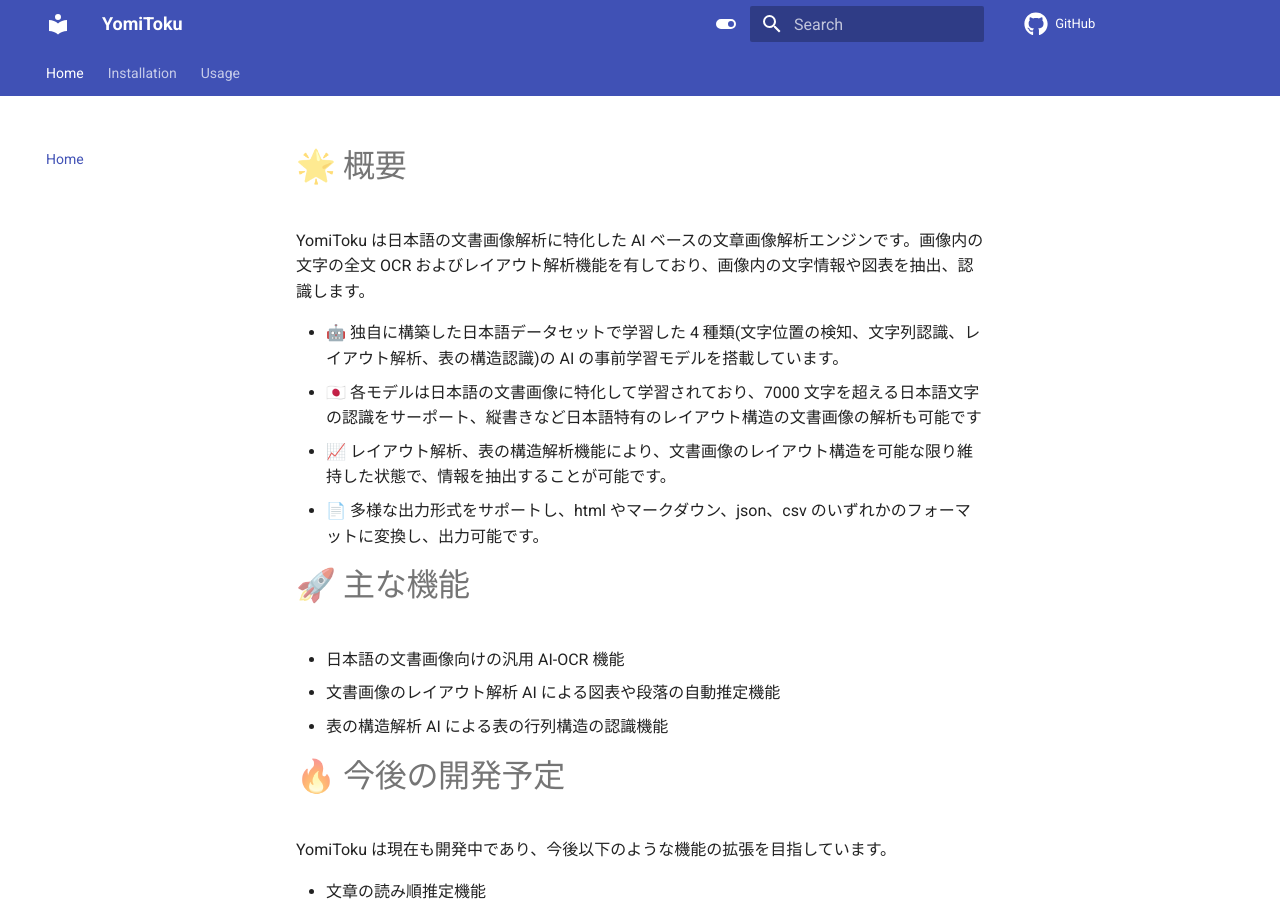
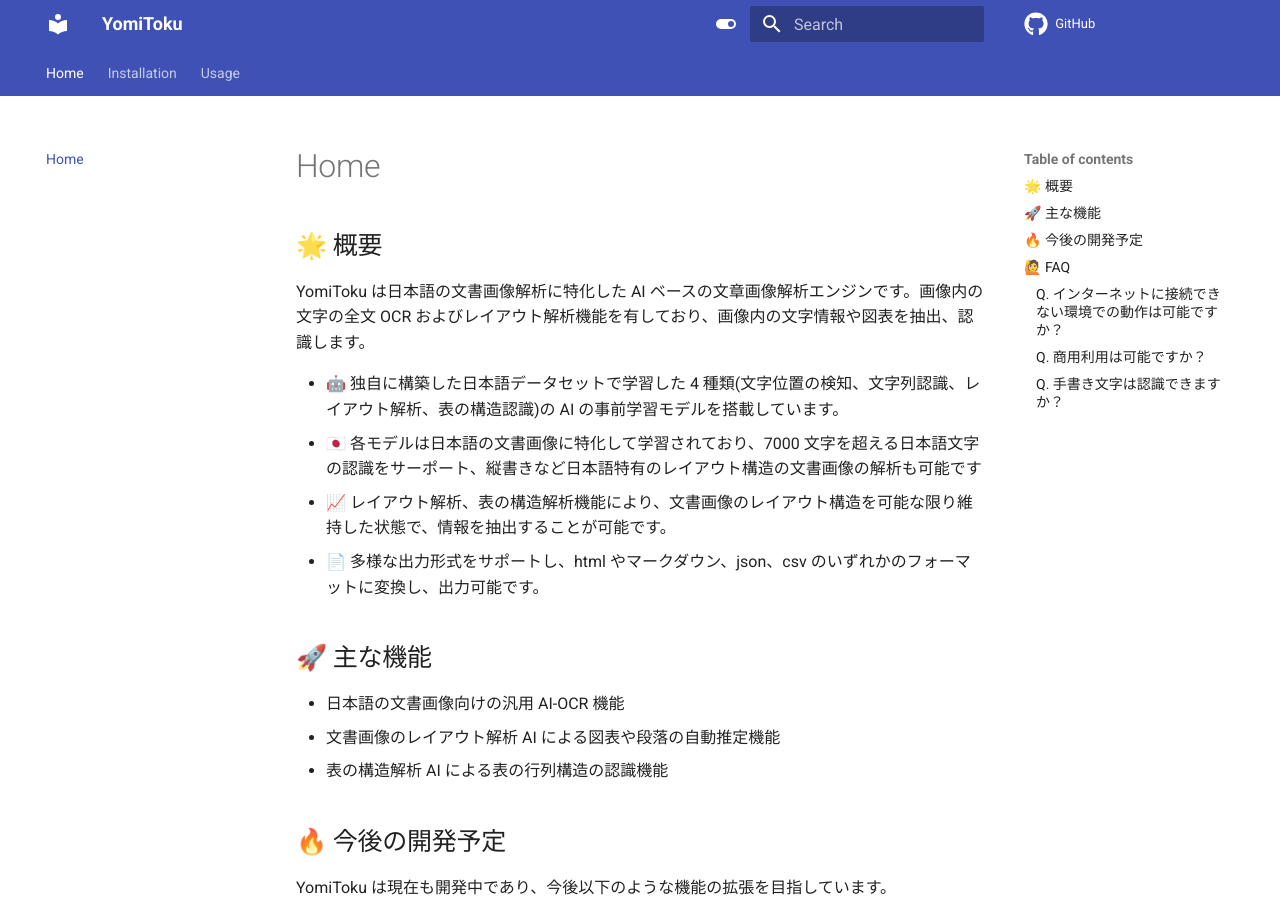
Before and after one commit to kotaro-kinoshita/yomitoku-dev, an MkDocs documentation site: the page built from docs/index.md, in a window 1280 px wide and 900 px high. Built offline with MkDocs 1.6.1 and Material for MkDocs 9.7.7, drawn with Linux system fonts in a browser that asks for light colours; comment, search, counter and statistics services are not loaded.

Commit message:
fix document

```diff
--- a/docs/index.md
+++ b/docs/index.md
@@ -1,4 +1,4 @@
-# 🌟 概要
+## 🌟 概要
 
 YomiToku は日本語の文書画像解析に特化した AI ベースの文章画像解析エンジンです。画像内の文字の全文 OCR およびレイアウト解析機能を有しており、画像内の文字情報や図表を抽出、認識します。
 
@@ -7,13 +7,13 @@
 - 📈 レイアウト解析、表の構造解析機能により、文書画像のレイアウト構造を可能な限り維持した状態で、情報を抽出することが可能です。
 - 📄 多様な出力形式をサポートし、html やマークダウン、json、csv のいずれかのフォーマットに変換し、出力可能です。
 
-# 🚀 主な機能
+## 🚀 主な機能
 
 - 日本語の文書画像向けの汎用 AI-OCR 機能
 - 文書画像のレイアウト解析 AI による図表や段落の自動推定機能
 - 表の構造解析 AI による表の行列構造の認識機能
 
-# 🔥 今後の開発予定
+## 🔥 今後の開発予定
 
 YomiToku は現在も開発中であり、今後以下のような機能の拡張を目指しています。
 
@@ -22,16 +22,16 @@
 - 数式の検知や認識、Latex フォーマットへの変換
 - レイアウト解析機能の拡張による識別要素の細分化(タイトル、見出し、図表のキャプション)
 
-# 🙋 FAQ
+## 🙋 FAQ
 
-## Q. インターネットに接続できない環境での動作は可能ですか？
+### Q. インターネットに接続できない環境での動作は可能ですか？
 
 A. 可能です。Yomitoku は初回実行時に HuggingFaceHub にアクセスし、自動でモデルファイルのダウンロードを行いますが、この際にインターネットに接続します。しかし、事前に手動でダウンロードすることでインターネットへ接続できない環境でも動作可能です。詳しくは[Usase](usage.md)の「インターネットに接続できない環境での利用」を参照してください。
 
-## Q. 商用利用は可能ですか？
+### Q. 商用利用は可能ですか？
 
 A. 本パッケージは [CC BY-NC 4.0](https://creativecommons.org/licenses/by-nc/4.0/) に従います。個人の利用や研究利用に関しては無償でご利用いただけます。商用利用に関しては、別途、有償の商用ライセンスを発行しますので、開発者まで問い合わせください。
 
-## Q. 手書き文字は認識できますか？
+### Q. 手書き文字は認識できますか？
 
 A. 活字のみの識別をサポートしております。手書き文字に関しては、読み取れる場合もありますが、公式にはサポートしておりません。
```
